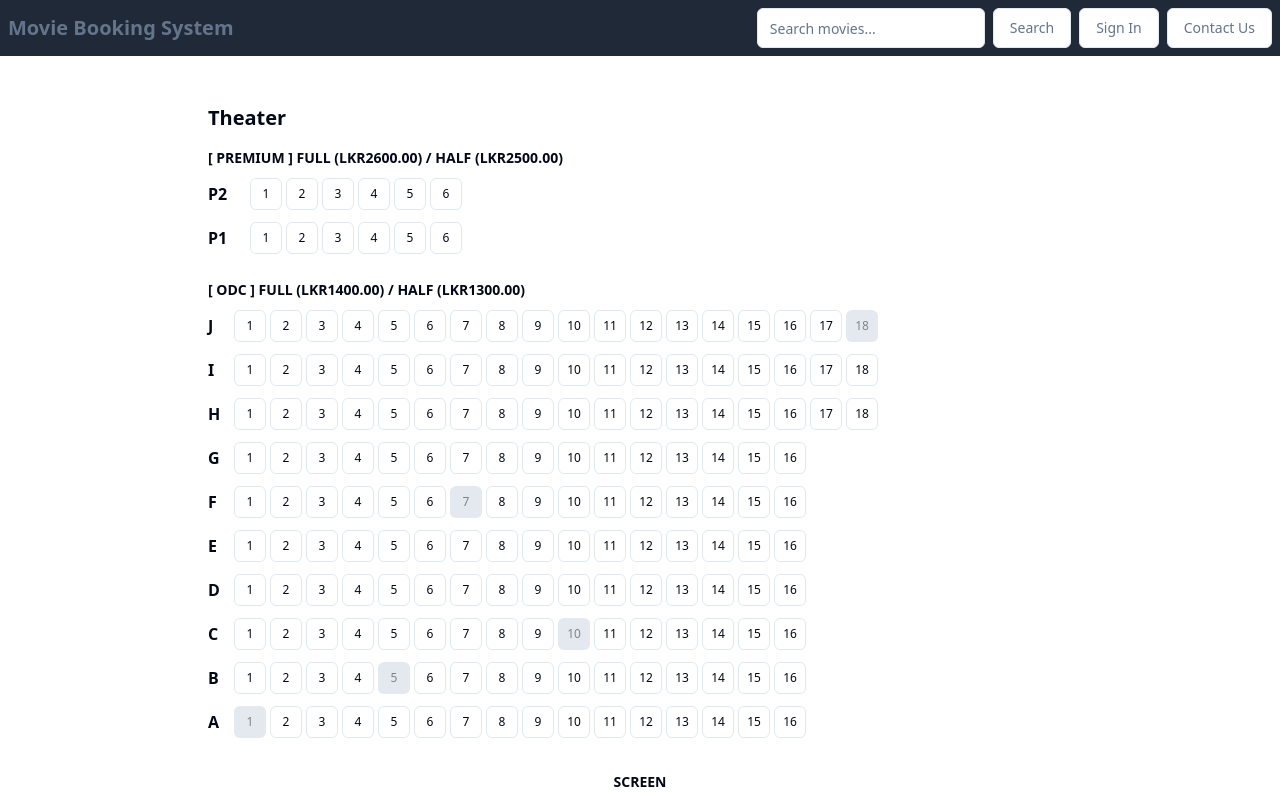
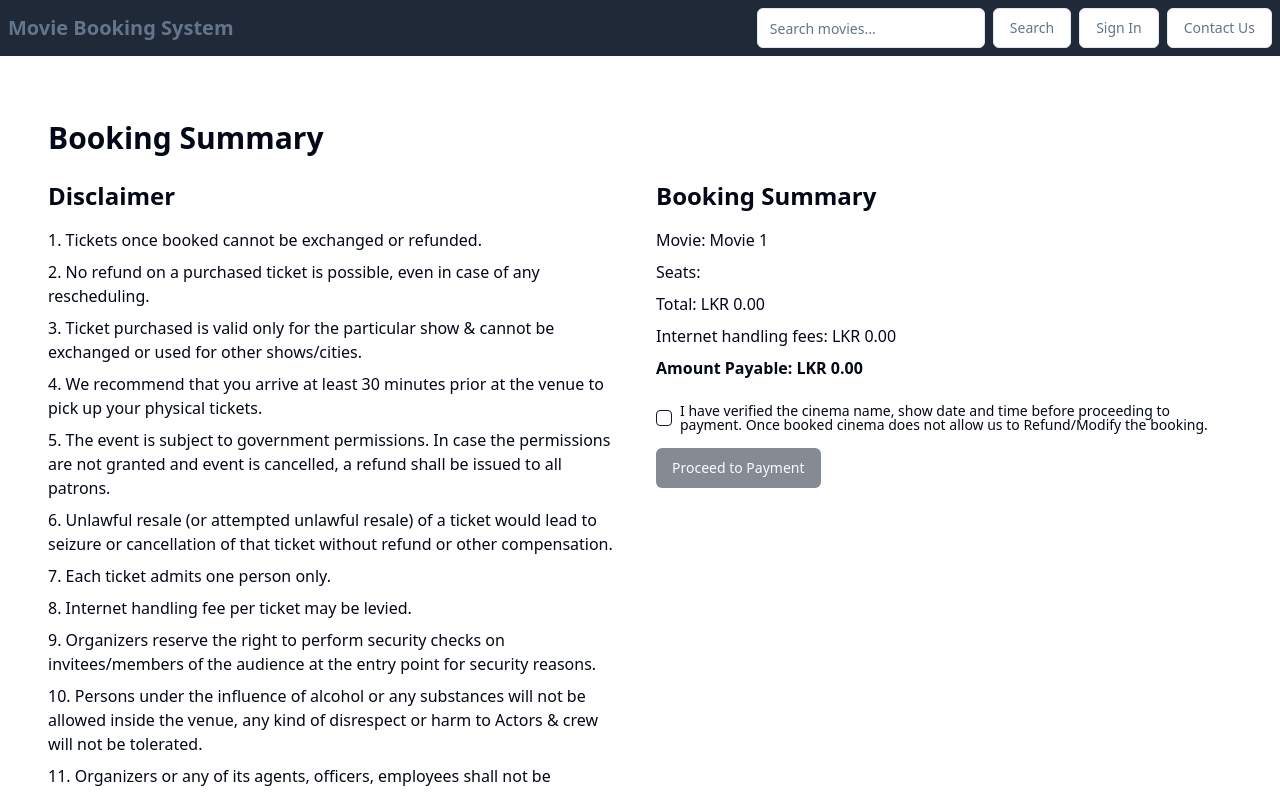
Before and after one commit to ThisaraWeerakoon/movie-reservation-system, a Next.js app in the folder frontend/: page /booking/1/show/1/ticket/1 in a window 1280 px wide. Shown: the top 792 px of the page. Built offline with nearby package versions, Linux system fonts and the light colour scheme.

Commit message:
Seat Selection

```diff
--- a/frontend/src/app/booking/[movie_id]/show/[show_id]/page.tsx
+++ b/frontend/src/app/booking/[movie_id]/show/[show_id]/page.tsx
@@ -1,9 +1,19 @@
 'use client';
 
 import { Button } from '@/components/ui/button';
-import React from 'react';
+import { useRouter, useSearchParams } from 'next/navigation';
+import React, { useEffect, useState } from 'react';
 
 export default function Component() {
+  const router = useRouter();
+  const searchParams = useSearchParams();
+  const id = searchParams.get('id');
+  const showId = searchParams.get('showId');
+  const date = searchParams.get('date');
+  const seatsParam = searchParams.get('seats');
+  const maxSeats = seatsParam ? parseInt(seatsParam, 10) : 4;
+
+  const [selectedSeats, setSelectedSeats] = useState<string[]>([]);
 
   const rows = ['J', 'I', 'H', 'G', 'F', 'E', 'D', 'C', 'B', 'A'];
   const seatsPerRow = [18, 18, 18, 16, 16, 16, 16, 16, 16, 16];
@@ -24,19 +34,46 @@ export default function Component() {
     },
   };
 
-  const renderSeats = (row: string, seats: number, isPremiun: boolean = false) => {
+  const handleSeatClick = (seatIndex: string) => {
+    setSelectedSeats((prevSeats) => {
+      if (prevSeats.includes(seatIndex)) {
+        return prevSeats.filter((seat) => seat !== seatIndex);
+      } else if (prevSeats.length < maxSeats) {
+        return [...prevSeats, seatIndex];
+      } else {
+        return [...prevSeats.slice(1), seatIndex];
+      }
+    });
+  };
+
+  const renderSeats = (row: string, seats: number, isPremium: boolean = false) => {
     const seatButtons = [];
     for (let i = 1; i <= seats; i++) {
-      const seatIndex = `${row}${isPremiun ? '-' : ''}${i}`;
-      const isOccupied = isPremiun ? occupiedPremiumSeats.includes(seatIndex) : occupiedNormalSeats.includes(seatIndex);
+      const seatIndex = `${row}${isPremium ? '-' : ''}${i}`;
+      const isOccupied = isPremium ? occupiedPremiumSeats.includes(seatIndex) : occupiedNormalSeats.includes(seatIndex);
+      const isSelected = selectedSeats.includes(seatIndex);
 
       seatButtons.push(
-        <Button key={seatIndex} variant={isOccupied ? 'ghost' : 'outline'} size="sm" className={`w-8 h-8 p-0 m-0.5 text-xs ${isOccupied ? 'opacity-50 bg-slate-300 cursor-not-allowed' : ''}`} onClick={() => !isOccupied && console.log(seatIndex)} disabled={isOccupied}>
+        <Button
+          key={seatIndex}
+          variant={isOccupied ? 'ghost' : isSelected ? 'default' : 'outline'}
+          size="sm"
+          className={`w-8 h-8 p-0 m-0.5 text-xs ${isOccupied ? 'opacity-50 bg-slate-300 cursor-not-allowed' : ''} ${isSelected ? 'bg-green-500 hover:bg-green-600' : ''}`}
+          onClick={() => !isOccupied && handleSeatClick(seatIndex)}
+          disabled={isOccupied}
+        >
           {i}
         </Button>
       );
     }
     return seatButtons;
+  };
+
+  const handleNext = () => {
+    if (selectedSeats.length === maxSeats) {
+      const selectedSeatsParam = selectedSeats.join('-');
+      router.push(`/booking/${id}/show/${showId}/ticket/1/?date=${date}&seats=${maxSeats}&selected_seats=${selectedSeatsParam}`);
+    }
   };
 
   return (
@@ -71,6 +108,13 @@ export default function Component() {
         <p className="text-sm font-semibold">SCREEN</p>
         <div className="w-full h-2 bg-blue-200 mt-2 rounded-full"></div>
       </div>
+
+      <div className="mt-8">
+        <h2 className="text-lg font-semibold mb-2">Selected Seats: {selectedSeats.join(', ')}</h2>
+        <Button onClick={handleNext} disabled={selectedSeats.length !== maxSeats} className="w-full">
+          Next
+        </Button>
+      </div>
     </div>
   );
 }
--- a/frontend/src/app/booking/[movie_id]/show/[show_id]/ticket/[ticket_id]/page.tsx
+++ b/frontend/src/app/booking/[movie_id]/show/[show_id]/ticket/[ticket_id]/page.tsx
@@ -1,76 +1,137 @@
 'use client';
 
 import { Button } from '@/components/ui/button';
-import React from 'react';
+import { Checkbox } from '@/components/ui/checkbox';
+import { Dialog, DialogContent, DialogHeader, DialogTitle } from '@/components/ui/dialog';
+import { Input } from '@/components/ui/input';
+import { Label } from '@/components/ui/label';
+import { RadioGroup, RadioGroupItem } from '@/components/ui/radio-group';
+import { Select, SelectContent, SelectItem, SelectTrigger, SelectValue } from '@/components/ui/select';
+import { useRouter, useSearchParams } from 'next/navigation';
+import { useState } from 'react';
 
-export default function Component() {
+export default function ConfirmBooking({ params }: { params: { movie_id: string } }) {
+  const router = useRouter();
+  const searchParams = useSearchParams();
+  const selectedSeats = searchParams.get('seats')?.split(',') || [];
+  const [termsAccepted, setTermsAccepted] = useState(false);
+  const [isPaymentDialogOpen, setIsPaymentDialogOpen] = useState(false);
+  const [paymentMethod, setPaymentMethod] = useState('credit_card');
 
-  const rows = ['J', 'I', 'H', 'G', 'F', 'E', 'D', 'C', 'B', 'A'];
-  const seatsPerRow = [18, 18, 18, 16, 16, 16, 16, 16, 16, 16];
-  const premiumRows = ['P2', 'P1'];
-  const premiumSeatsPerRow = [6, 6];
-
-  // Occupied seats
-  const occupiedNormalSeats = ['A1', 'B5', 'C10', 'F7', 'J18'];
-  const occupiedPremiumSeats = ['DL1-3', 'DL2-1'];
-  const prices = {
-    normal: {
-      full: 1400,
-      half: 1300,
-    },
-    premium: {
-      full: 2600,
-      half: 2500,
-    },
+  const handleProceed = () => {
+    if (termsAccepted) {
+      setIsPaymentDialogOpen(true);
+    }
   };
 
-  const renderSeats = (row: string, seats: number, isPremiun: boolean = false) => {
-    const seatButtons = [];
-    for (let i = 1; i <= seats; i++) {
-      const seatIndex = `${row}${isPremiun ? '-' : ''}${i}`;
-      const isOccupied = isPremiun ? occupiedPremiumSeats.includes(seatIndex) : occupiedNormalSeats.includes(seatIndex);
-
-      seatButtons.push(
-        <Button key={seatIndex} variant={isOccupied ? 'ghost' : 'outline'} size="sm" className={`w-8 h-8 p-0 m-0.5 text-xs ${isOccupied ? 'opacity-50 bg-slate-300 cursor-not-allowed' : ''}`} onClick={() => !isOccupied && console.log(seatIndex)} disabled={isOccupied}>
-          {i}
-        </Button>
-      );
-    }
-    return seatButtons;
+  const handlePayment = () => {
+    // In a real application, you would process the payment here
+    router.push(`/booking/${params.movie_id}/invoice?seats=${selectedSeats.join(',')}`);
   };
 
   return (
-    <div className="w-full max-w-4xl mx-auto p-4 bg-background">
-      <h1 className="text-xl font-bold mb-4">Theater</h1>
-
-      <div className="mb-6">
-        <h2 className="text-sm font-semibold mb-2">
-          [ PREMIUM ] FULL (LKR{prices.premium.full}.00) / HALF (LKR{prices.premium.half}.00)
-        </h2>
-        {premiumRows.map((row, index) => (
-          <div key={row} className="flex items-center mb-2">
-            <span className="mr-2 font-semibold w-8">{row}</span>
-            {renderSeats(row, premiumSeatsPerRow[index], true)}
+    <div className="container mx-auto px-4 py-8">
+      <h1 className="text-3xl font-bold mb-6">Booking Summary</h1>
+      <div className="grid grid-cols-1 md:grid-cols-2 gap-8">
+        <div>
+          <h2 className="text-2xl font-semibold mb-4">Disclaimer</h2>
+          <ol className="list-decimal list-inside space-y-2">
+            <li>Tickets once booked cannot be exchanged or refunded.</li>
+            <li>No refund on a purchased ticket is possible, even in case of any rescheduling.</li>
+            <li>Ticket purchased is valid only for the particular show & cannot be exchanged or used for other shows/cities.</li>
+            <li>We recommend that you arrive at least 30 minutes prior at the venue to pick up your physical tickets.</li>
+            <li>The event is subject to government permissions. In case the permissions are not granted and event is cancelled, a refund shall be issued to all patrons.</li>
+            <li>Unlawful resale (or attempted unlawful resale) of a ticket would lead to seizure or cancellation of that ticket without refund or other compensation.</li>
+            <li>Each ticket admits one person only.</li>
+            <li>Internet handling fee per ticket may be levied.</li>
+            <li>Organizers reserve the right to perform security checks on invitees/members of the audience at the entry point for security reasons.</li>
+            <li>Persons under the influence of alcohol or any substances will not be allowed inside the venue, any kind of disrespect or harm to Actors & crew will not be tolerated.</li>
+            <li>Organizers or any of its agents, officers, employees shall not be responsible for any injury, damage, theft, losses or cost suffered at or as a result of the event or any part of it.</li>
+          </ol>
+        </div>
+        <div>
+          <h2 className="text-2xl font-semibold mb-4">Booking Summary</h2>
+          <div className="space-y-2">
+            <p>Movie: Movie {params.movie_id}</p>
+            <p>Seats: {selectedSeats.join(', ')}</p>
+            <p>Total: LKR {selectedSeats.length * 700}.00</p>
+            <p>Internet handling fees: LKR {selectedSeats.length * 70}.00</p>
+            <p className="font-bold">Amount Payable: LKR {selectedSeats.length * 770}.00</p>
           </div>
-        ))}
+          <div className="mt-6 flex items-center space-x-2">
+            <Checkbox id="terms" checked={termsAccepted} onCheckedChange={(checked) => setTermsAccepted(checked as boolean)} />
+            <label htmlFor="terms" className="text-sm font-medium leading-none peer-disabled:cursor-not-allowed peer-disabled:opacity-70">
+              I have verified the cinema name, show date and time before proceeding to payment. Once booked cinema does not allow us to Refund/Modify the booking.
+            </label>
+          </div>
+          <Button onClick={handleProceed} disabled={!termsAccepted} className="mt-4">
+            Proceed to Payment
+          </Button>
+        </div>
       </div>
 
-      <div className="mb-6">
-        <h2 className="text-sm font-semibold mb-2">
-          [ ODC ] FULL (LKR{prices.normal.full}.00) / HALF (LKR{prices.normal.half}.00)
-        </h2>
-        {rows.map((row, index) => (
-          <div key={row} className="flex items-center mb-2">
-            <span className="mr-2 font-semibold w-4">{row}</span>
-            {renderSeats(row, seatsPerRow[index])}
+      <Dialog open={isPaymentDialogOpen} onOpenChange={setIsPaymentDialogOpen}>
+        <DialogContent>
+          <DialogHeader>
+            <DialogTitle>Payment</DialogTitle>
+          </DialogHeader>
+          <div className="space-y-4">
+            <RadioGroup value={paymentMethod} onValueChange={setPaymentMethod}>
+              <div className="flex items-center space-x-2">
+                <RadioGroupItem value="credit_card" id="credit_card" />
+                <Label htmlFor="credit_card">Credit Card</Label>
+              </div>
+              <div className="flex items-center space-x-2">
+                <RadioGroupItem value="debit_card" id="debit_card" />
+                <Label htmlFor="debit_card">Debit Card</Label>
+              </div>
+              <div className="flex items-center space-x-2">
+                <RadioGroupItem value="net_banking" id="net_banking" />
+                <Label htmlFor="net_banking">Net Banking</Label>
+              </div>
+            </RadioGroup>
+
+            {(paymentMethod === 'credit_card' || paymentMethod === 'debit_card') && (
+              <div className="space-y-4">
+                <div>
+                  <Label htmlFor="card_number">Card Number</Label>
+                  <Input id="card_number" placeholder="1234 5678 9012 3456" />
+                </div>
+                <div className="grid grid-cols-2 gap-4">
+                  <div>
+                    <Label htmlFor="expiry">Expiry Date</Label>
+                    <Input id="expiry" placeholder="MM/YY" />
+                  </div>
+                  <div>
+                    <Label htmlFor="cvv">CVV</Label>
+                    <Input id="cvv" placeholder="123" />
+                  </div>
+                </div>
+              </div>
+            )}
+
+            {paymentMethod === 'net_banking' && (
+              <div>
+                <Label htmlFor="bank">Select Bank</Label>
+                <Select>
+                  <SelectTrigger id="bank">
+                    <SelectValue placeholder="Select your bank" />
+                  </SelectTrigger>
+                  <SelectContent>
+                    <SelectItem value="bank1">Bank 1</SelectItem>
+                    <SelectItem value="bank2">Bank 2</SelectItem>
+                    <SelectItem value="bank3">Bank 3</SelectItem>
+                  </SelectContent>
+                </Select>
+              </div>
+            )}
+
+            <Button onClick={handlePayment} className="w-full">
+              Pay LKR {selectedSeats.length * 770}.00
+            </Button>
           </div>
-        ))}
-      </div>
-
-      <div className="text-center mt-8">
-        <p className="text-sm font-semibold">SCREEN</p>
-        <div className="w-full h-2 bg-blue-200 mt-2 rounded-full"></div>
-      </div>
+        </DialogContent>
+      </Dialog>
     </div>
   );
 }
```
Also changed, not shown: frontend/src/app/booking/[movie_id]/page.tsx (+39 -16 lines).
